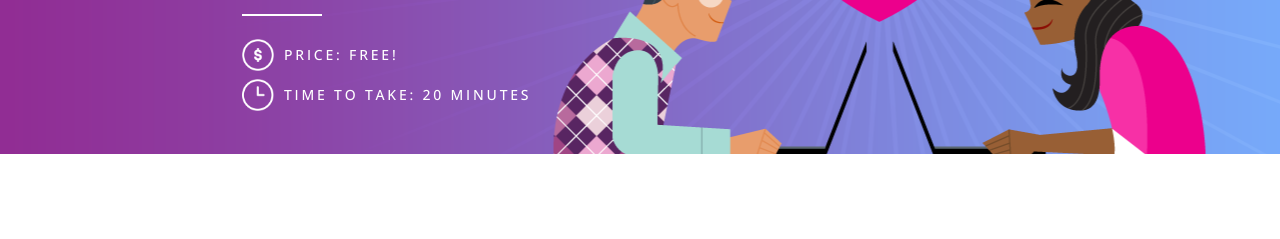
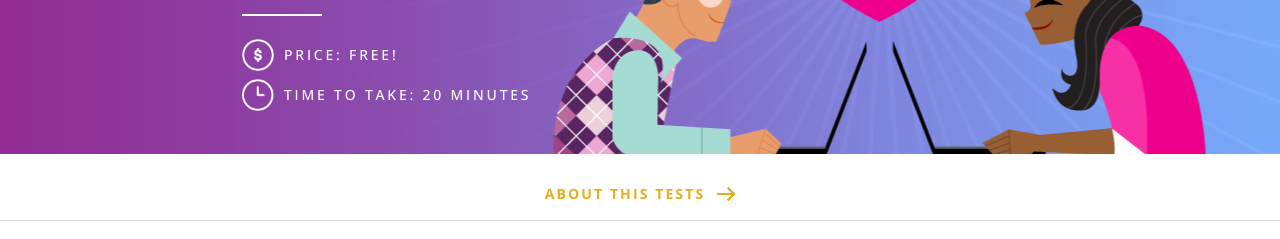
Before and after one commit to ultramarine64/codeyourdream-test-task, a website: page src/index.html in a window 1280 px wide. Shown: the part 335-574 px from the top of the page. Drawn offline with nearby package versions, Linux system fonts and the light colour scheme; files that its build step writes are made by us from their sources.

Commit message:
Заверстать мини-секцию с "ссылкой" на about

```diff
--- a/src/index.html
+++ b/src/index.html
@@ -64,6 +64,14 @@
         </div>
       </section>
     </div>
+
+    <div class="container">
+      <section class="about">
+        <div class="about-container">
+          <a class="about__link" href="#">ABOUT THIS tests</a>
+        </div>
+      </section>
+    </div>
   </main>
 
   <script src="./js/script.js"></script>
--- /dev/null
+++ b/src/sass/blocks/_about.scss
@@ -0,0 +1,31 @@
+.about {
+  border-bottom: 1px solid #D8D8D8;
+
+  &-container {
+    margin-top: 28px;
+    margin-bottom: 14px;
+    display: flex;
+    justify-content: center;
+  }
+
+  &__link {
+    padding: 5px;
+    text-transform: uppercase;
+    text-decoration: none;
+    color: #E4AF1A;
+    font-weight: 700;
+    font-size: 14px;
+    letter-spacing: 0.15em;
+    line-height: 0;
+    display: flex;
+    align-items: center;
+
+    &::after {
+      line-height: none;
+      padding-left: 12px;
+      content: url("../images/test/test-arrow.png");
+      width: 18px;
+      height: auto;
+    }
+  }
+}
--- a/src/sass/style.scss
+++ b/src/sass/style.scss
@@ -23,5 +23,6 @@ body, p {
 @import "blocks/header";
 @import "blocks/feature";
 @import "blocks/main_title";
+@import "blocks/about";
 
 @import "media";
```
